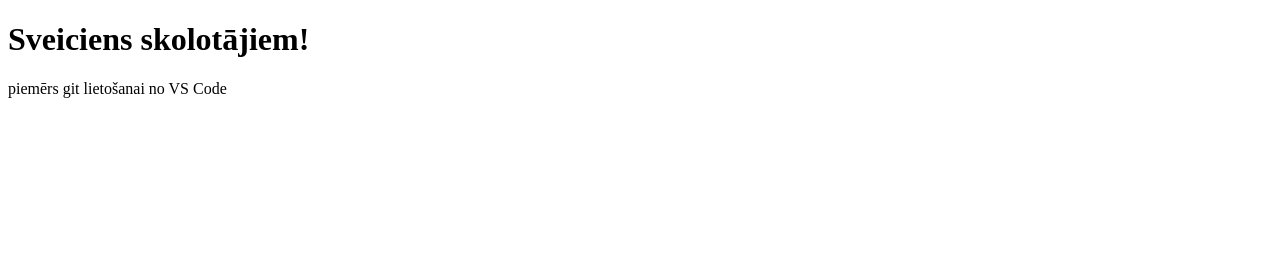
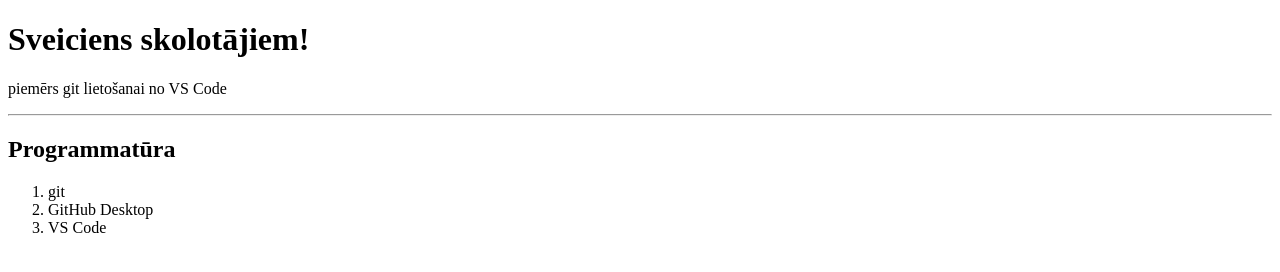
Before and after one commit to ingacerkovska/startit_1darbs, a plain HTML site: page index.html in a window 1280 px wide. Drawn offline with Linux system fonts and the light colour scheme.

Commit message:
papildinat

```diff
--- a/index.html
+++ b/index.html
@@ -9,5 +9,12 @@
 <body>
     <h1>Sveiciens skolotājiem!</h1>
     <p>piemērs git lietošanai no VS Code</p>
+    <hr/>
+    <h2>Programmatūra</h2>
+    <ol>
+        <li>git</li>
+        <li>GitHub Desktop</li>
+        <li>VS Code</li>
+    </ol>
 </body>
 </html>
```
